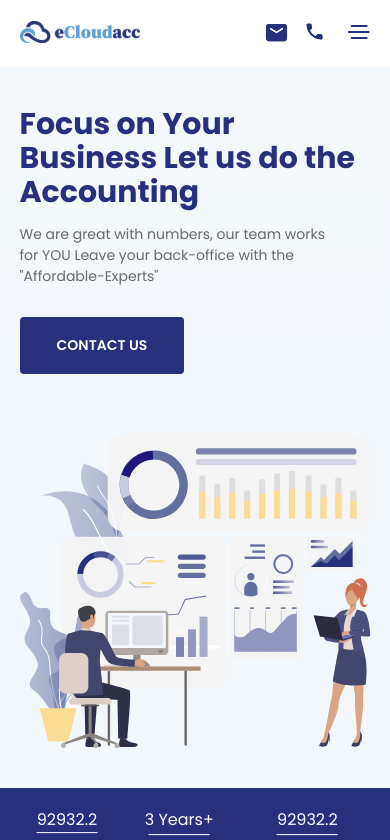
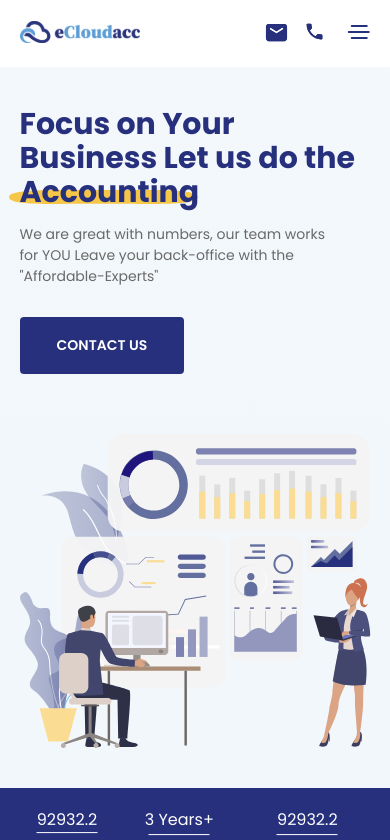
Before and after one commit to Ahsan2519/eCloudss, a React (Create React App) app: page / in a window 390 px wide. Shown: the top 840 px of the page. Built offline with nearby package versions, Linux system fonts and the light colour scheme.

Commit message:
Feat: Added elips for banner

```diff
--- a/src/Assets/Style/App.css
+++ b/src/Assets/Style/App.css
@@ -102,6 +102,8 @@
 .serving-desktop.serving-mobile::before { background: url('/public//Images/ServingMobileHeadingElips.svg') no-repeat center; }
 .tab-desktop-elips::before { background: url('/public//Images/TabDesktopElips.svg') no-repeat center; }
 .elips-mobile::before { background: url('/public//Images/TabMobileElips.svg') no-repeat center; }
+.banner-desktop-elips::before { background: url('/public//Images/BannerElips.svg') no-repeat center; }
+.banner-mobile-elips::before { background: url('/public//Images/Banner-Mobile-Elips.svg') no-repeat center; }
 
 @tailwind base;
 .wrapper {
--- a/src/Components/UI/ContentImage.jsx
+++ b/src/Components/UI/ContentImage.jsx
@@ -58,6 +58,10 @@ const ContentImage = ({
             className={`${
               isHero || children
                 ? `text-[#27307D] font-[700] text-[30px] md:text-[52px] md:leading-[64px] leading-[34px] ${
+                    isDesktops && isHero
+                      ? "banner-desktop-elips elips-commmon before:h-[21px] md:before:bottom-[7%] 2xl:before:bottom-[7%] 2xl:before:left-[72%] xl:before:bottom-[40%] xl:before:left-[42%] md:before:left-[20%] lg:before:left-[29%]"
+                      : ""
+                  } ${
                     isDesktops && children
                       ? "serving-desktop elips-commmon md:before:h-[17px] 2xl:bottom-[14%] 2xl:before:left-[50%] 2xl:before:translate-x-[-50%] xl:before:bottom-[20%] md:before:bottom-[10%] md:before:left-[25%] "
                       : ""
@@ -67,7 +71,18 @@ const ContentImage = ({
                   }`
             }`}
           >
-            {heading} {isHero && !isDesktops && <span>Accounting</span>}{" "}
+            {heading}{" "}
+            {isHero && !isDesktops && (
+              <span
+                className={`${
+                  !isDesktops
+                    ? "banner-mobile-elips elips-commmon before:h-[14px] before:bottom-[16%] small:block inline-block small:before:left-[-26%] small:before:transform-none"
+                    : ""
+                }`}
+              >
+                Accounting
+              </span>
+            )}
             {children && !isDesktops ? (
               <span
                 className={`${
```
Also changed, not shown: src/Components/Home.jsx (+8 -2 lines), public/Images/Banner-Mobile-Elips.svg (added), public/Images/BannerElips.svg (added).
